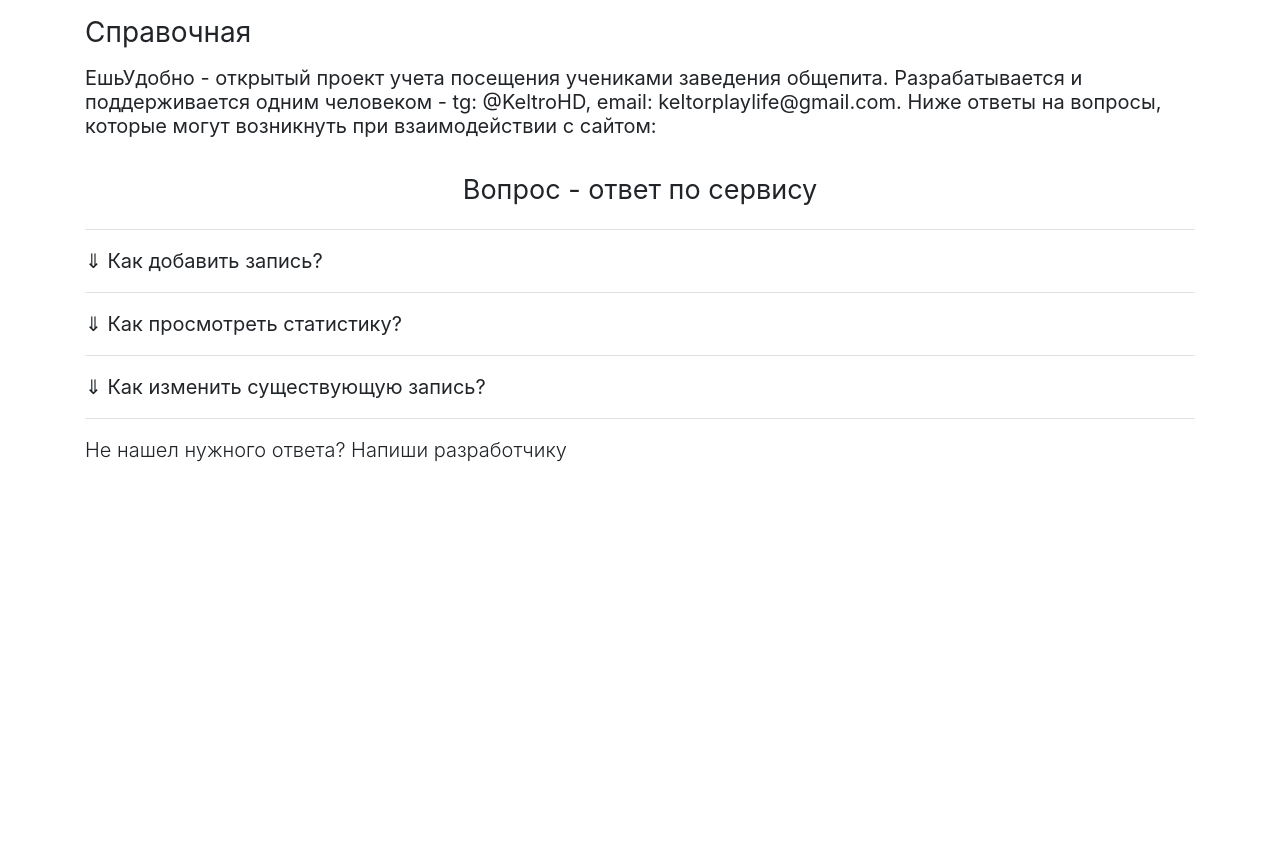
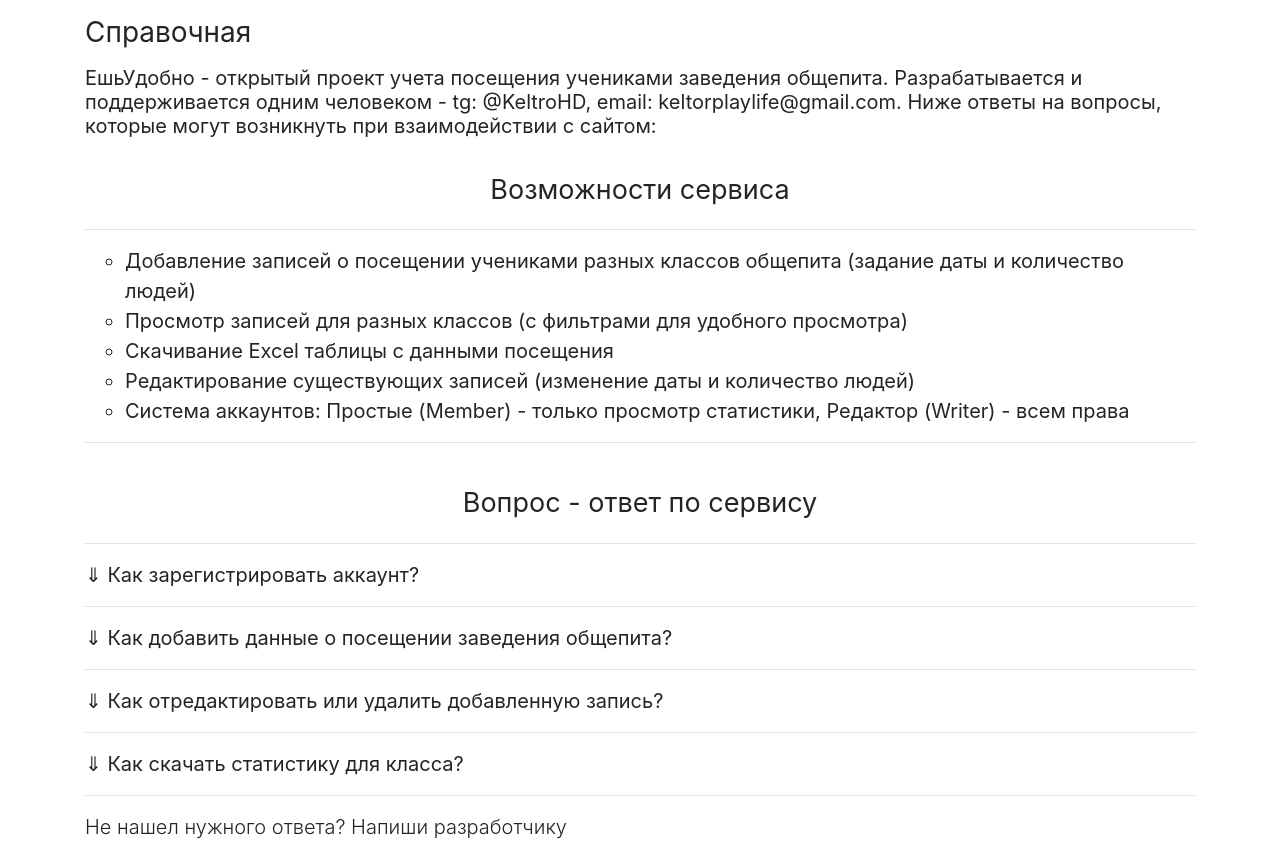
Before and after one commit to KeltorHD/django_project, a Django app: page /faq/ in a window 1280 px wide. Shown: the part 71-929 px from the top of the page. Before the commit the page ends 533 px from the top, so only its background shows below. Run offline with Django 3.2, Linux system fonts and the light colour scheme; some libraries are stand-ins or nearby versions.

Commit message:
Внесение данных в раздел ЧАВО

```diff
--- a/app/static/css/styles.css
+++ b/app/static/css/styles.css
@@ -1,3 +1,9 @@
+.li{
+  font-size: 20px;
+}
+.opon :hover{
+  list-style: disc;
+}
 .head{
   padding-bottom: 3px;
   font-size: 27px;
--- a/app/templates/app/account.html
+++ b/app/templates/app/account.html
@@ -10,7 +10,7 @@
 	<h5 class="font-weight-normal">Пользователь: {{ first_name }} {{ last_name }}</h5>
 
 	<h5 class="font-weight-normal">Электронная почта: {{ email }}</h5>
-	<h5 class="font-weight-normal">Права доступа: {% if access == 'Writer'%} Доступ ко всем страницам сайта{% else %} Ограниченный доступ{% endif %}</h5>
+	<h5 class="font-weight-normal">Права доступа: {% if access == 'Writer'%} Редактор (доступ ко всем страницам сайта){% else %} Простой пользователь (ограниченный доступ){% endif %}</h5>
 	<p></p>
 	<a href="{% url 'logout' %}" class="btn btn-outline-primary">Выйти</a> <a href="{% url 'pasrec' %}" class="btn btn-outline-primary">Сменить пароль</a>
 
--- a/app/templates/app/faq.html
+++ b/app/templates/app/faq.html
@@ -10,16 +10,58 @@
 	</h5>
 
 	<br>
+	<div class="text-center font-weight-normal head">Возможности сервиса</div>
+	<hr>
+	<ul class="opon">
+		<li class="li">Добавление записей о посещении учениками разных классов общепита (задание даты и количество людей)</li>
+		<li class="li">Просмотр записей для разных классов (с фильтрами для удобного просмотра)</li>
+		<li class="li">Скачивание Excel таблицы с данными посещения</li>
+		<li class="li">Редактирование существующих записей (изменение даты и количество людей)</li>
+		<li class="li">Система аккаунтов: Простые (Member) - только просмотр статистики, Редактор (Writer) - всем права</li>
+	</ul>
+	<hr>
+
+	<br>
 	<div class="text-center font-weight-normal head">Вопрос - ответ по сервису</div>
 	<hr>
-	<div class="font-weight-normal ptr" onclick="ch_disp('A1')"><span>&#8659;</span> Как добавить запись?</div>
-	<div class="font-weight-normal answer" id="A1" style="display:none"><span>&#8658;</span> Как-нибудь можно!</div>
+	<div class="font-weight-normal ptr" onclick="ch_disp('A1')"><span>&#8659;</span> Как зарегистрировать аккаунт?</div>
+	<div class="font-weight-normal answer" id="A1" style="display:none"><span>&#8658;</span> Перейти по <a href="/register/" target="_blank">ссылке</a>, ввести все данные, нажать конпку "зарегистрироваться"</div>
+
 	<hr>
-	<div class="font-weight-normal ptr" onclick="ch_disp('A2')"><span>&#8659;</span> Как просмотреть статистику?</div>
-	<div class="font-weight-normal answer" id="A2" style="display:none"><span>&#8658;</span> Как-нибудь можно!</div>
+
+	<div class="font-weight-normal ptr" onclick="ch_disp('A2')">
+		<span>&#8659;</span>
+		Как добавить данные о посещении заведения общепита?
+	</div>
+	<div class="font-weight-normal answer" id="A2" style="display:none">
+		<p><span>&#8658;</span>Все данные вносятся только <a href="/register/" target="_blank">зарегистрированными</a> пользователями!</p>
+		Если есть аккаунт имеет все права (можно проверить на этой <a href="/account/" target="_blank">странице</a>): <br>
+		Нужно перейти на страницу <a href="/write/" target="_blank">добавления новой записи</a>, выбрать класс (в левой колонке). Далее выбрать дату посещения и учеников, которые присутствовали. Нажимаете кнопку "сохранить" - запись добавлена! <p></p>
+		Если аккаунт имеет права только на чтение: <br>
+		Пишите на почту разработчика о наделении правами доступа, после их получения выполняете действия выше
+	</div>
+
 	<hr>
-	<div class="font-weight-normal ptr" onclick="ch_disp('A3')"><span>&#8659;</span> Как изменить существующую запись?</div>
-	<div class="font-weight-normal answer" id="A3" style="display:none"><span>&#8658;</span> Как-нибудь можно!</div>
+
+	<div class="font-weight-normal ptr" onclick="ch_disp('A3')">
+		<span>&#8659;</span>
+		Как отредактировать или удалить добавленную запись?
+	</div>
+	<div class="font-weight-normal answer" id="A3" style="display:none">
+		<span>&#8658;</span> Переходите на страницу <a href="/write/" target="_blank">добавления новой записи</a>, выбираете запись по дате и классу (в правой колонке). Далее нажимаете кнопку "удалить" или меняете дату, отмечаете учеников и нажимаете "сохранить"
+	</div>
+
+	<hr>
+
+	<div class="font-weight-normal ptr" onclick="ch_disp('A4')">
+		<span>&#8659;</span>
+		Как скачать статистику для класса?
+	</div>
+	<div class="font-weight-normal answer" id="A4" style="display:none">
+		<p><span>&#8658;</span> Для скачивания статистики необходимо иметь статус редактор!</p>
+		Перейдите на страницу <a href="/class/" target="_blank">просмотра статистики</a>, выберите класс. Внизу страницы будет кнопка "Скачать для Excel" - нажмите и загрузка начнется!
+	</div>
+
 	<hr>
 
 	<p class="lead">Не нашел нужного ответа? Напиши разработчику</p>
--- a/app/templates/app/state_list.html
+++ b/app/templates/app/state_list.html
@@ -49,6 +49,7 @@
   {% else %}
     <h5 class="font-weight-normal">Нет ни одной записи</h5>
   {% endif %}
+  <p></p>
 
 <script src="{% static 'js/table.js' %}"></script>
 {% endblock %}
```
Also changed, not shown: db.sqlite3.
